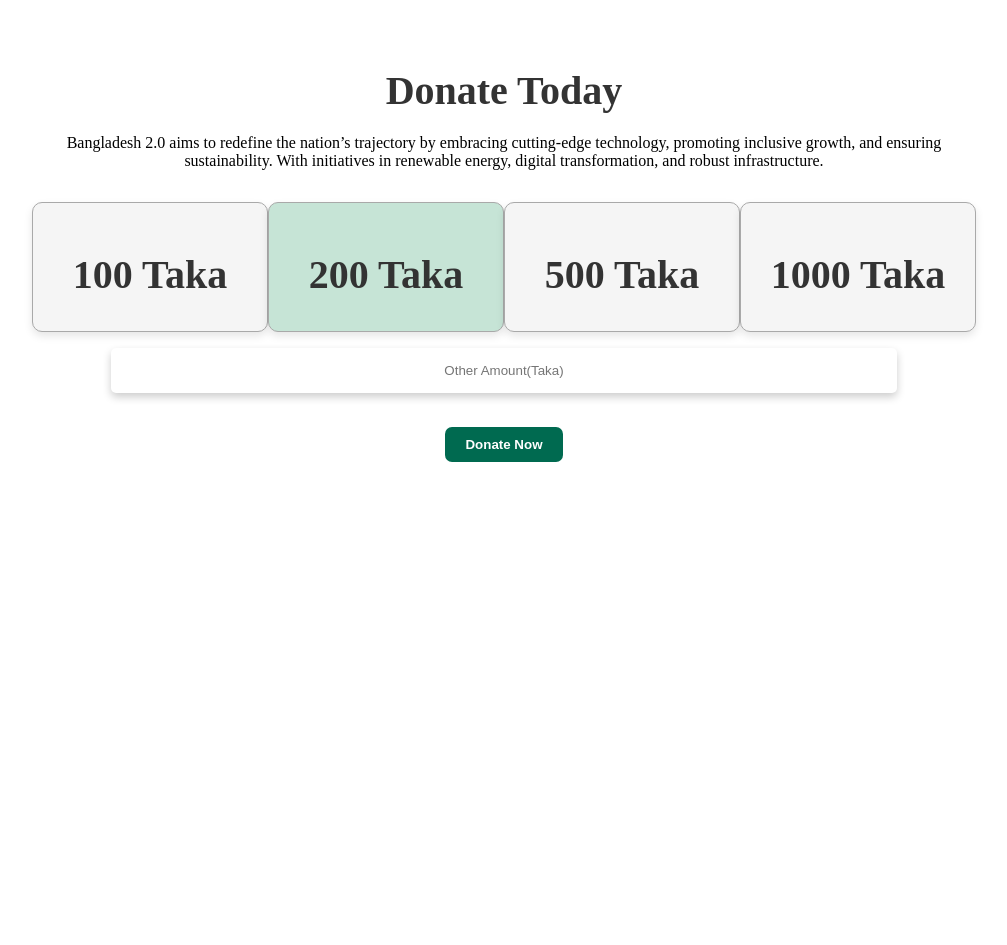
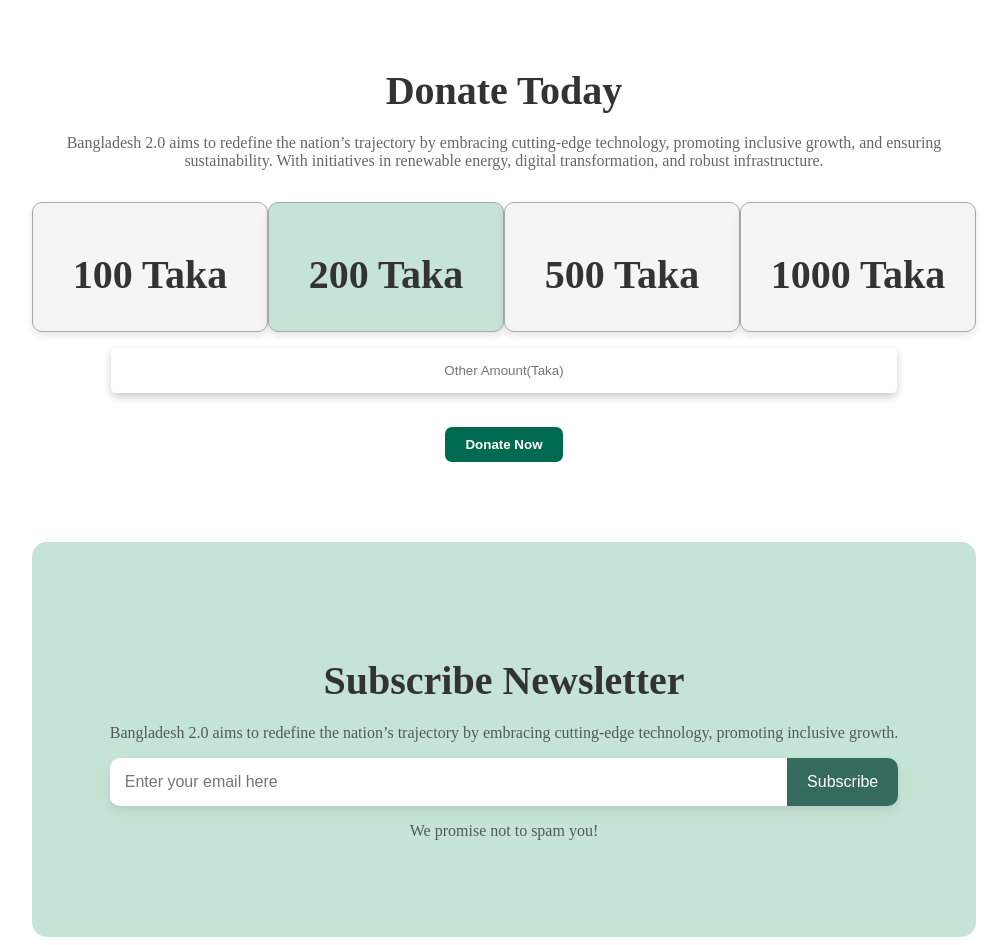
Before and after one commit to rakibul263/BANGLADESH-2.0, a plain HTML site: page index.html in a window 1280 px wide. Shown: the part 3584-4529 px from the top of the page, without its empty margins (136-1143 px from the left). Before the commit the page ends 4054 px from the top, so only its background shows below. Drawn offline with Linux system fonts and the light colour scheme.

Commit message:
subscribe section added

```diff
--- a/index.html
+++ b/index.html
@@ -219,7 +219,19 @@
         </div>
 
     </section>
+    <!-- subscribe section -->
+    <section class="subscribe-section">
+        <div class="subscribe-padding">
+            <h1>Subscribe Newsletter</h1>
+            <p>Bangladesh 2.0 aims to redefine the nation’s trajectory by embracing cutting-edge technology, promoting inclusive growth.</p>
+            <div class="subscription-box">
+                <input type="email" placeholder="Enter your email here" />
+                <button>Subscribe</button>
+            </div>
+            <p>We promise not to spam you!</p>
+        </div>
 
+    </section>
 
     </main>
 </body>
--- a/style.css
+++ b/style.css
@@ -344,6 +344,9 @@ tbody td select {
 .donate-text-section h1{
     font-size: 40px;
 }
+.donate-text-section p{
+    opacity: 0.6;
+}
 .donate-amount-section{
     display: flex;
     justify-content: space-around;
@@ -395,3 +398,49 @@ tbody td select {
     color: white;
     font-weight: 600;
 }
+
+/* subscribe section */
+.subscribe-section{
+    margin-top: 5rem;
+    height: 395px;
+    background-color: #C6E4D6;
+    border: none;
+    border-radius: 15px;
+    display: flex;
+    flex-direction: column;
+    justify-content: center;
+    align-items: center;
+    text-align: center;
+}
+.subscribe-padding h1{
+    font-size: 40px;
+}
+.subscription-box {
+    display: flex;
+    background-color: #ffffff;
+    border-radius: 10px;
+    box-shadow: 0 4px 8px rgba(0, 0, 0, 0.1);
+    overflow: hidden;
+}
+.subscription-box input[type="email"] {
+    border: none;
+    padding: 15px;
+    flex: 1;
+    font-size: 16px;
+    outline: none;
+}
+.subscription-box button {
+    background-color: #346b5e;
+    color: #ffffff;
+    border: none;
+    padding: 15px 20px;
+    font-size: 16px;
+    cursor: pointer;
+    transition: background-color 0.3s;
+}
+.subscription-box button:hover {
+    background-color: #285446;
+}
+.subscribe-padding p{
+    opacity: 0.6;
+}
```
